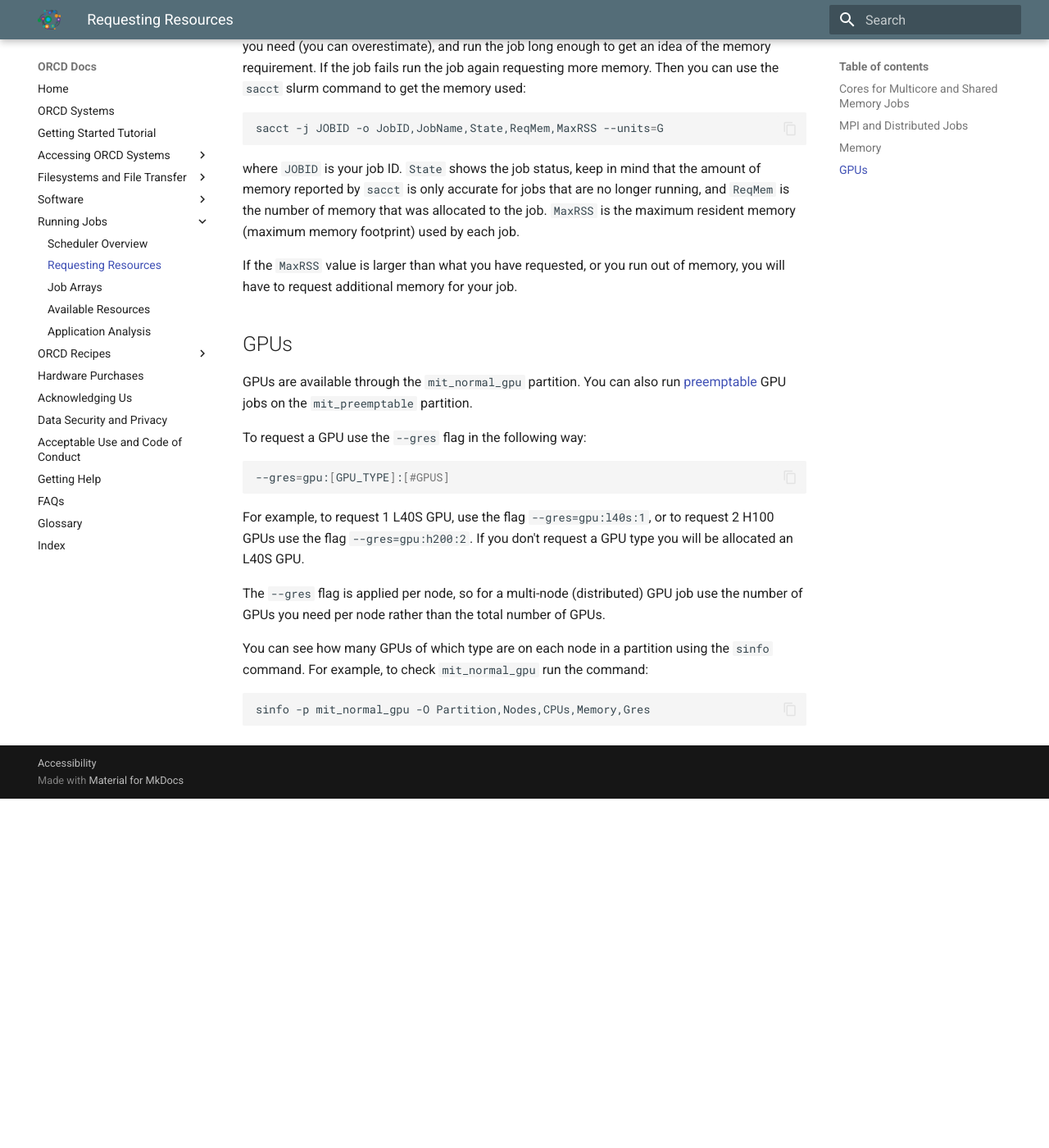
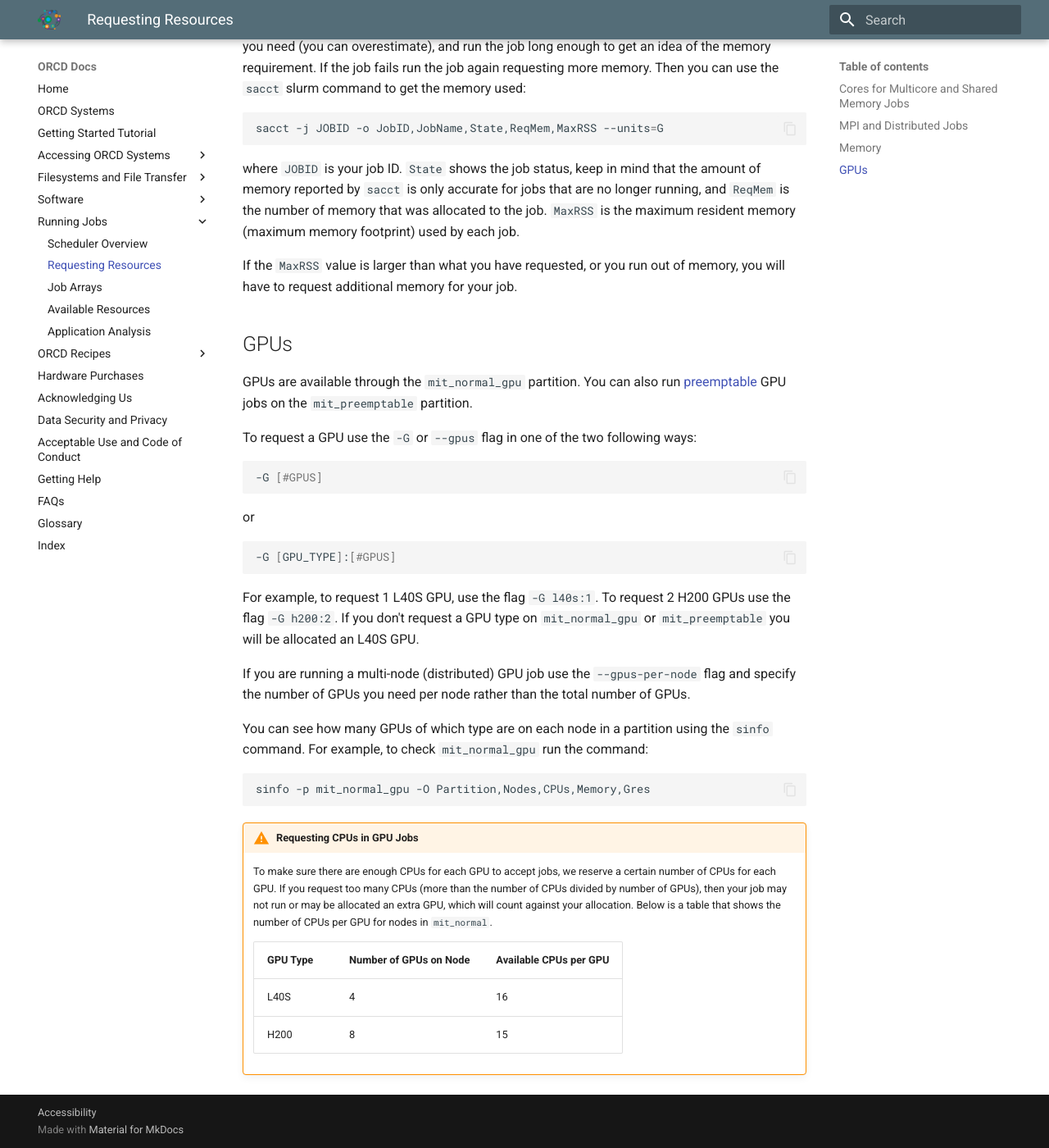
Before and after one commit to mit-orcd/orcd-docs-edit, an MkDocs documentation site: the page built from docs/running-jobs/requesting-resources.md, in a window 1280 px wide and 1400 px high, scrolled down 2686 px. Shown: the whole window at 82% size. Built offline with MkDocs 1.6.1 and Material for MkDocs 9.7.7, drawn with Linux system fonts in a browser that asks for light colours; before the commit the page ends 3660 px from its top, so only the background shows below that.

Commit message:
Replace --gres with -G
Changed --gres to -G for GPU resource requests

````diff
--- a/docs/running-jobs/requesting-resources.md
+++ b/docs/running-jobs/requesting-resources.md
@@ -118,18 +118,33 @@ If the `MaxRSS` value is larger than what you have requested, or you run out of
 
 GPUs are available through the `mit_normal_gpu` partition. You can also run [preemptable](./overview.md#preemptable-jobs) GPU jobs on the `mit_preemptable` partition.
 
-To request a GPU use the `--gres` flag in the following way:
+To request a GPU use the `-G` or `--gpus` flag in one of the two following ways:
 
 ```bash
---gres=gpu:[GPU_TYPE]:[#GPUS]
+-G [#GPUS]
 ```
 
-For example, to request 1 L40S GPU, use the flag `--gres=gpu:l40s:1`, or to request 2 H100 GPUs use the flag `--gres=gpu:h200:2`. If you don't request a GPU type you will be allocated an L40S GPU.
+or
 
-The `--gres` flag is applied per node, so for a multi-node (distributed) GPU job use the number of GPUs you need per node rather than the total number of GPUs.
+```bash
+-G [GPU_TYPE]:[#GPUS]
+```
+
+
+For example, to request 1 L40S GPU, use  the flag `-G l40s:1`. To request 2 H200 GPUs use the flag `-G h200:2`. If you don't request a GPU type on `mit_normal_gpu` or `mit_preemptable` you will be allocated an L40S GPU.
+
+If you are running a multi-node (distributed) GPU job use the `--gpus-per-node` flag and specify the number of GPUs you need per node rather than the total number of GPUs.
 
 You can see how many GPUs of which type are on each node in a partition using the `sinfo` command. For example, to check `mit_normal_gpu` run the command:
 
 ```bash
 sinfo -p mit_normal_gpu -O Partition,Nodes,CPUs,Memory,Gres
 ```
+
+!!! warning "Requesting CPUs in GPU Jobs"
+    To make sure there are enough CPUs for each GPU to accept jobs, we reserve a certain number of CPUs for each GPU. If you request too many CPUs (more than the number of CPUs divided by number of GPUs), then your job may not run or may be allocated an extra GPU, which will count against your allocation. Below is a table that shows the number of CPUs per GPU for nodes in `mit_normal`.
+
+    | GPU Type| Number of GPUs on Node | Available CPUs per GPU |
+    | ----------- | ----------- |----------- |
+    | L40S | 4 | 16 |
+    | H200 | 8 | 15 |
````
